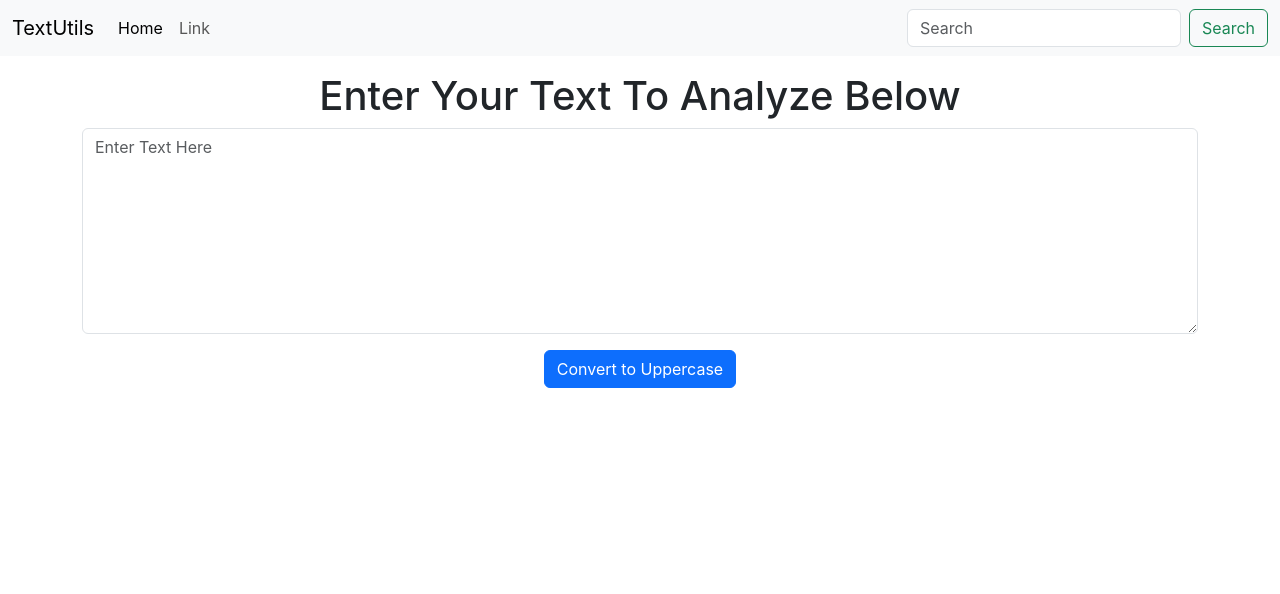
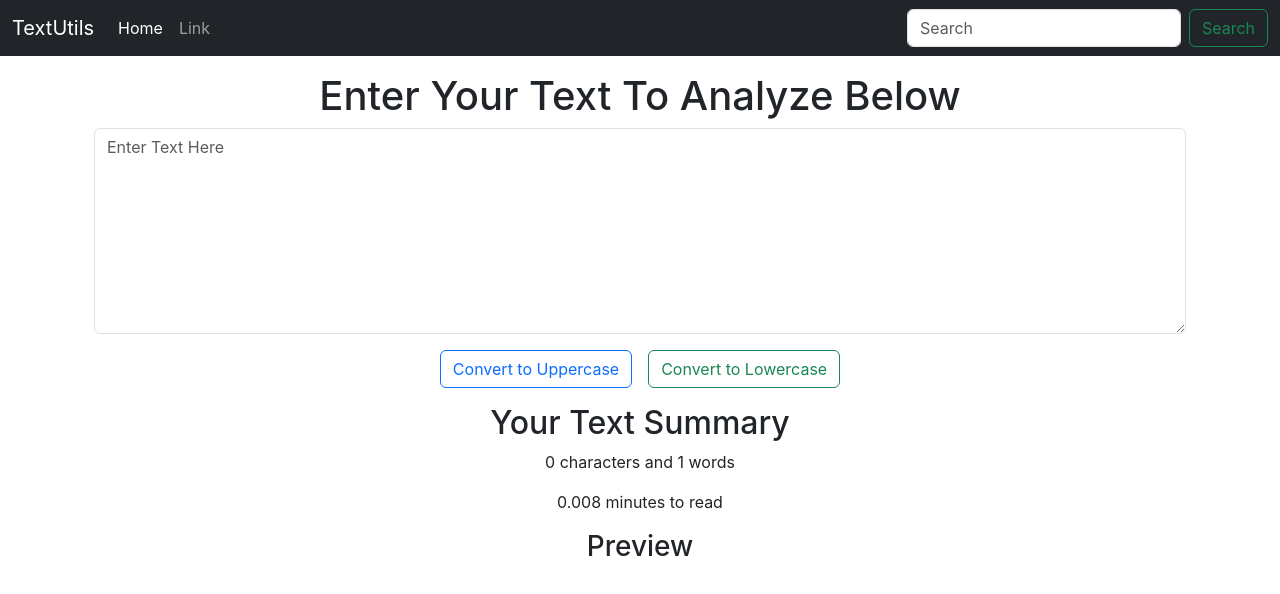
Before and after one commit to Vansh300901/TextUtils, a React (Create React App) app in the folder textutils/: page / in a window 1280 px wide. Shown: the top 594 px of the page. Built offline with nearby package versions, Linux system fonts and the light colour scheme.

Commit message:
LowerCase button + NavBar dark
Added another button to the textArea which lets the user to convert the inputted text into all lowercase.
Also changed the color of the NavBar to dark

```diff
--- a/textutils/src/components/NavBar.js
+++ b/textutils/src/components/NavBar.js
@@ -3,7 +3,7 @@
 
 function NavBar(props) {
     return (
-        <nav className="navbar navbar-expand-lg bg-body-tertiary">
+        <nav className="navbar navbar-expand-lg navbar-dark bg-dark">
             <div className="container-fluid">
                 <a className="navbar-brand" href="/">{props.title}</a>
                 <button className="navbar-toggler" type="button" data-bs-toggle="collapse" data-bs-target="#navbarSupportedContent" aria-controls="navbarSupportedContent" aria-expanded="false" aria-label="Toggle navigation">
--- a/textutils/src/components/TextForm.js
+++ b/textutils/src/components/TextForm.js
@@ -13,13 +13,28 @@
         setTextarea(newText)
     }
 
+    const handleLowercaseClick = () => {
+        let newText = textarea.toLowerCase();
+        setTextarea(newText)
+    }
+
     return (
-        <div>
-            <h1>{props.heading}</h1>
-            <div className="mb-3">
-                <textarea className="form-control" id="myBox" rows="8" onChange={handleTextChange} value={textarea} placeholder='Enter Text Here'></textarea>
+        <>
+            <div className='container'>
+                <h1>{props.heading}</h1>
+                <div className="mb-3">
+                    <textarea className="form-control" id="myBox" rows="8" onChange={handleTextChange} value={textarea} placeholder='Enter Text Here'></textarea>
+                </div>
+                <button className="btn btn-outline-primary mx-2" onClick={handleUppercaseClick}>Convert to Uppercase</button>
+                <button className="btn btn-outline-success mx-2" onClick={handleLowercaseClick}>Convert to Lowercase</button>
             </div>
-            <button className="btn btn-primary" onClick={handleUppercaseClick}>Convert to Uppercase</button>
-        </div>
+            <div className="container my-3">
+                <h2>Your Text Summary</h2>
+                <p>{textarea.length} characters and {textarea.split(" ").length} words</p>
+                <p>{0.008 * textarea.split(" ").length} minutes to read</p>
+                <h3>Preview</h3>
+                <p>{textarea}</p>
+            </div>
+        </>
     )
 }
```
